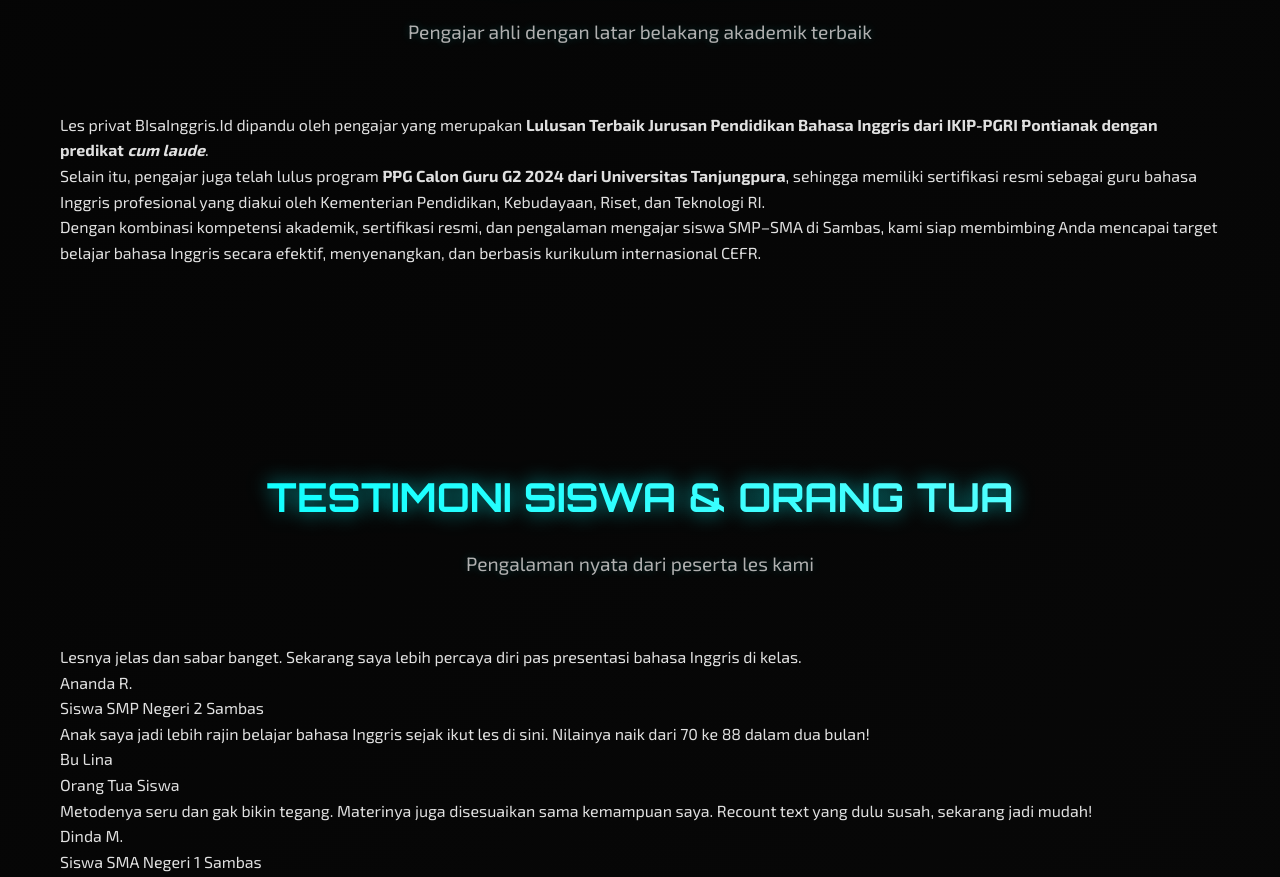
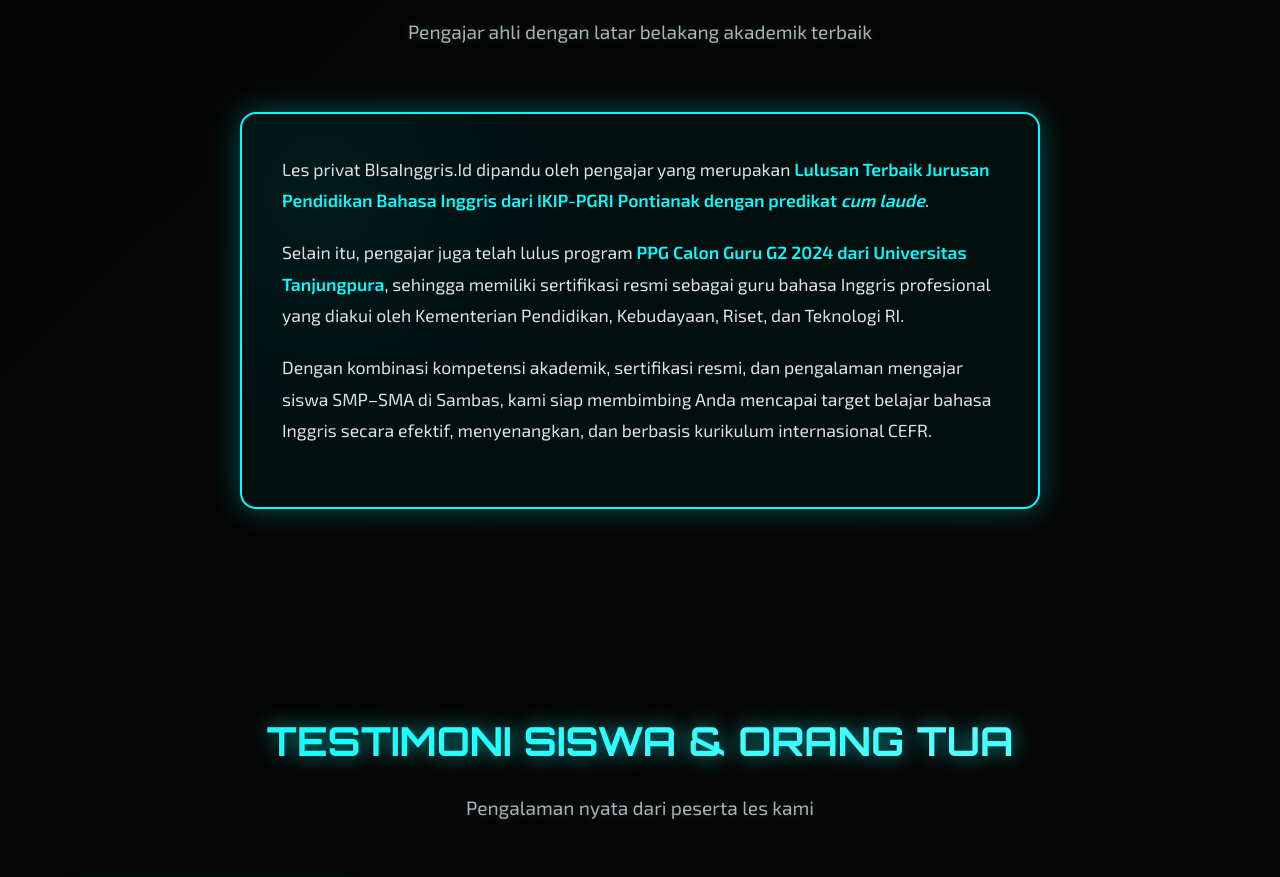
Before and after one commit to SyarifFaldy13/BisaInggris.Id, a plain HTML site: page Index.html in a window 1280 px wide. Shown: the part 3841-4718 px from the top of the page. Drawn offline with Linux system fonts and the light colour scheme.

Commit message:
Update Style.css

```diff
--- a/Style.css
+++ b/Style.css
@@ -478,6 +478,108 @@ nav ul#navMenu {
     box-shadow: 0 0 30px rgba(0, 255, 255, 0.6);
 }
 
+/* 🔷 TENTANG KAMI - Box Neon Cyan */
+.about-box {
+    background: rgba(0, 20, 20, 0.7);
+    border: 2px solid var(--cyan-neon);
+    border-radius: 16px;
+    padding: 40px;
+    box-shadow: 0 0 30px rgba(0, 255, 255, 0.3);
+    position: relative;
+    overflow: hidden;
+    backdrop-filter: blur(10px);
+    max-width: 800px;
+    margin: 0 auto;
+}
+
+.about-box::before {
+    content: '';
+    position: absolute;
+    top: 0;
+    left: 0;
+    width: 100%;
+    height: 100%;
+    background: radial-gradient(circle at 10% 20%, rgba(0, 255, 255, 0.05) 0%, transparent 30%);
+    pointer-events: none;
+    z-index: -1;
+}
+
+.about-content p {
+    margin-bottom: 20px;
+    font-size: 1.1rem;
+    line-height: 1.8;
+    color: var(--text-primary);
+}
+
+.about-content strong {
+    color: var(--cyan-neon);
+    font-weight: 600;
+}
+
+/* 🔷 TESTIMONI - Slider Infinite */
+.testimonials-section {
+    padding: 100px 0;
+}
+
+.testimonial-slider {
+    display: flex;
+    gap: 32px;
+    animation: scrollTestimonials 25s linear infinite;
+    width: max-content;
+    padding: 20px 0;
+}
+
+.testimonial-slider:hover {
+    animation-play-state: paused;
+}
+
+@keyframes scrollTestimonials {
+    0% { transform: translateX(0); }
+    100% { transform: translateX(calc(-100% / 3)); }
+}
+
+.testimonial-card {
+    background: rgba(0, 20, 20, 0.7);
+    border: 2px solid var(--cyan-neon);
+    border-radius: 12px;
+    padding: 24px;
+    width: 300px;
+    box-shadow: 0 0 20px rgba(0, 255, 255, 0.25);
+    backdrop-filter: blur(8px);
+    flex-shrink: 0;
+}
+
+.testimonial-text {
+    font-style: italic;
+    color: var(--text-primary);
+    margin-bottom: 16px;
+    line-height: 1.7;
+    font-size: 1.05rem;
+}
+
+.testimonial-author {
+    font-weight: 700;
+    color: var(--cyan-neon);
+    font-family: 'Orbitron', sans-serif;
+    margin-bottom: 4px;
+}
+
+.testimonial-role {
+    color: var(--text-secondary);
+    font-size: 0.95rem;
+}
+
+/* Duplicate testimonials for seamless infinite scroll */
+.testimonial-duplicate {
+    display: none;
+}
+
+@media (min-width: 992px) {
+    .testimonial-duplicate {
+        display: block;
+    }
+}
+
 /* Contact */
 .contact-section {
     padding: 100px 0;
@@ -687,4 +789,16 @@ footer {
     .section-title h2 { font-size: 2rem; }
     .skills-grid { grid-template-columns: 1fr; }
     .contact-box { padding: 30px 20px; }
+
+    /* On mobile, show static testimonials */
+    .testimonial-slider {
+        animation: none;
+        overflow-x: auto;
+        justify-content: flex-start;
+        width: 100%;
+    }
+
+    .testimonial-card {
+        width: 280px;
+    }
 }
```
